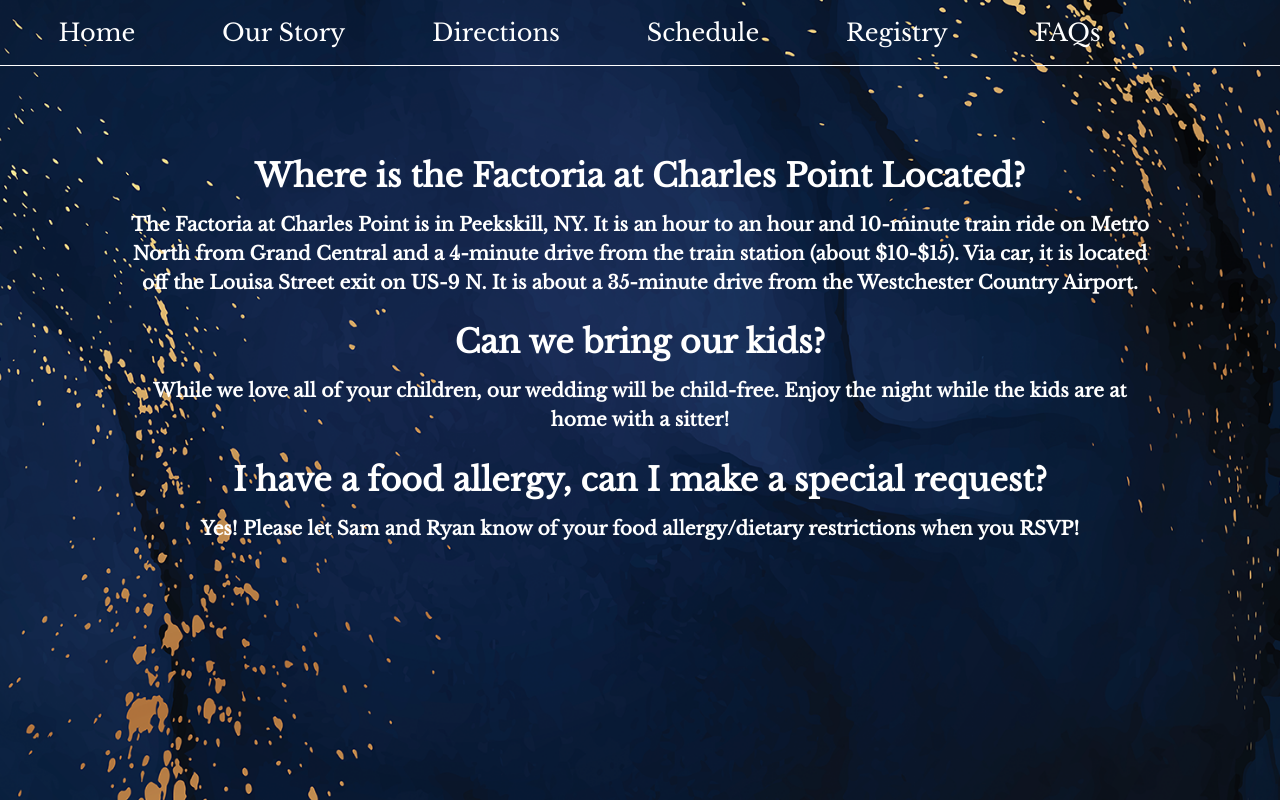
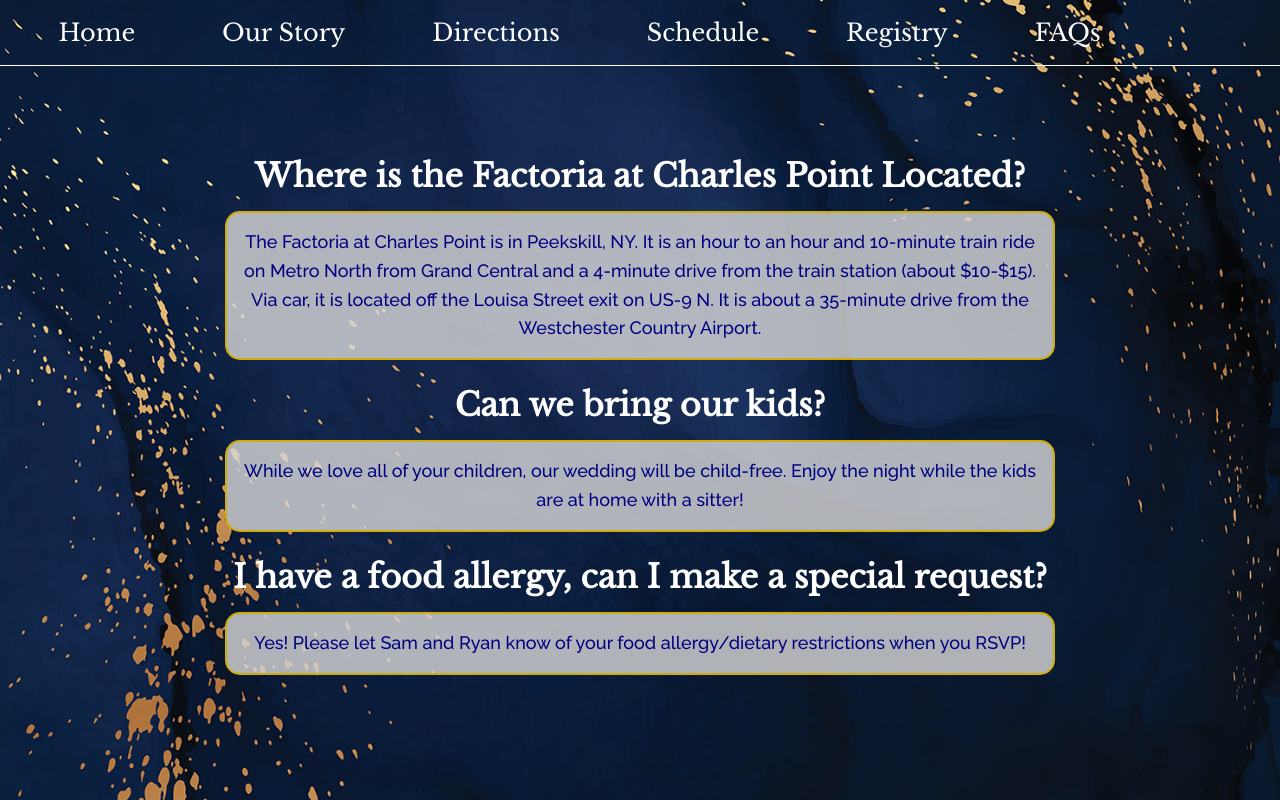
Before and after one commit to rhkearns/rksy-wedding-site, a React (Create React App) app: page /faqs in a window 1280 px wide. Built offline with nearby package versions, Linux system fonts and the light colour scheme.

Commit message:
style faq page with new font

```diff
--- a/src/components/Question/Question.jsx
+++ b/src/components/Question/Question.jsx
@@ -5,7 +5,7 @@
 	return (
 		<div className='question-block'>
 			<h2 className="question">{q.question}</h2>
-			<h3 className="answer">{q.answer}</h3>
+			<p className="answer">{q.answer}</p>
 		</div>
 	);
 };
--- a/src/components/Question/Question.scss
+++ b/src/components/Question/Question.scss
@@ -1,6 +1,8 @@
 .answer {
   margin: 0 15px;
   line-height: 1.8rem;
+  color: navy;
+  font-size: large;
 }
 
 .question {
@@ -14,6 +16,6 @@
 
 @media only screen and (min-width: 800px) {
 	.answer {
-		margin: 0 75px;
+		margin: 0 175px;
 	}
 }
```
